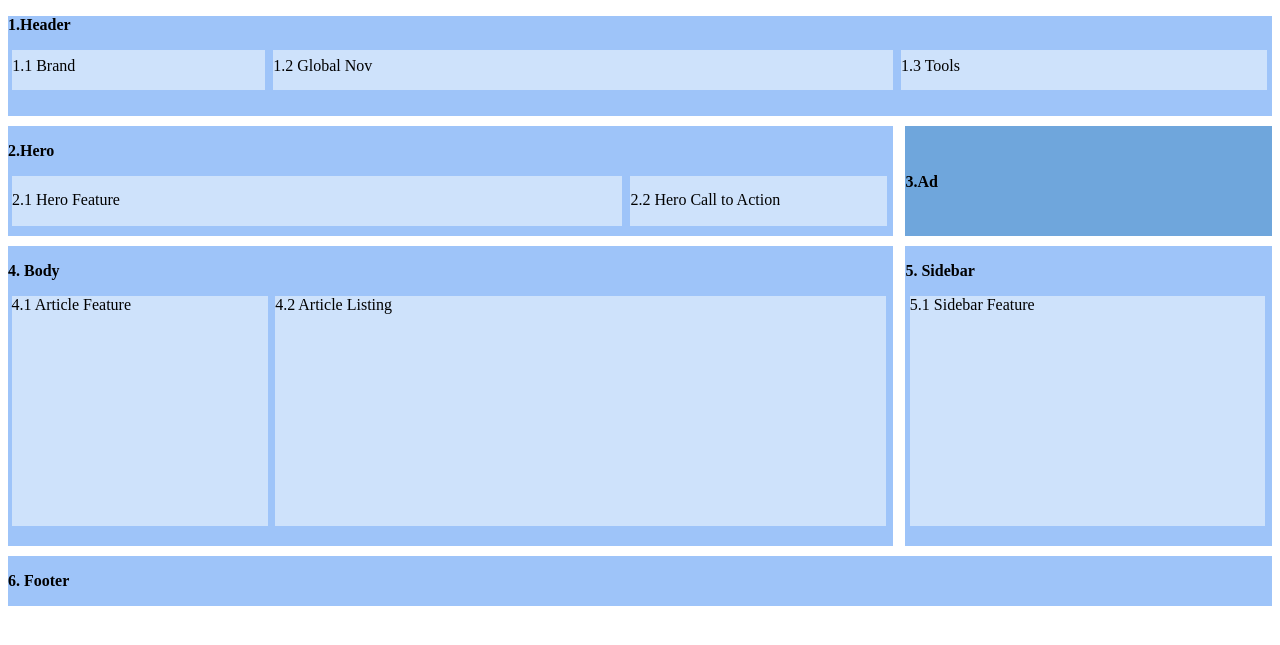
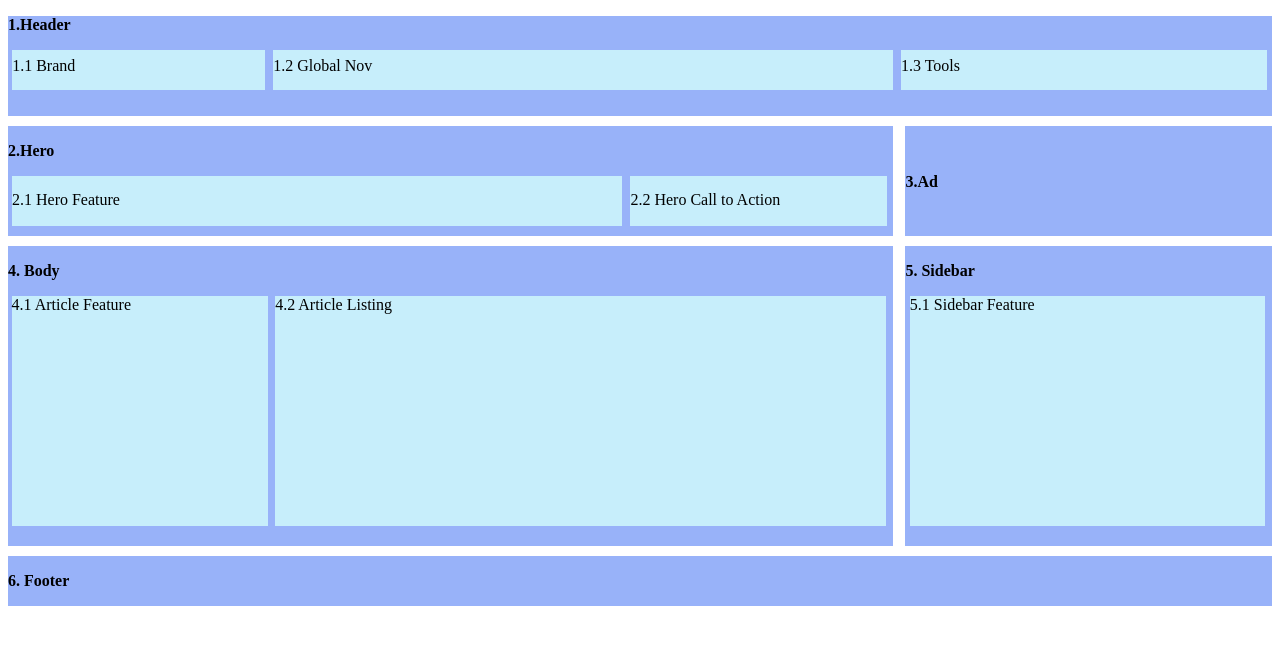
Before and after one commit to dichakho/18php02, a PHP site: page /ex4.html in a window 1280 px wide. Shown: the top 645 px of the page. Run offline with PHP 8.4, Linux system fonts and the light colour scheme.

Commit message:
update bai 4

```diff
--- a/session 3/ex4.html
+++ b/session 3/ex4.html
@@ -2,6 +2,9 @@
 <html lang="en">
 <head>
 	<title>BTVN</title>
+	<link rel="shortcut icon" href="hearticon.png">
+	<meta name="description" content="ex,php02">
+	<meta name="keyword" content="ex, php02, html, web">
 	<link rel="stylesheet" type="text/css" href="style3.css">
 	<meta name="viewport" content="width=device-width, initial-scale=1">
 </head>
@@ -28,9 +31,10 @@
 		<p><b>5. Sidebar</b></p>
 		<div class="slide9">5.1 Sidebar Feature</div>
 	</div>
-	<div id="footer">
+
+	<footer>
 		<p><b>6. Footer</b></p>
-	</div>
+	</footer>
 
 </body>
 </html>
--- a/session 3/style3.css
+++ b/session 3/style3.css
@@ -1,11 +1,11 @@
 #header {
 
-	background-color: #9ec4f9;
+	background-color: #98b2f9;
 	width: 100%;
 	height: 100px;
 }
 #header div{
-	background-color: #cee2fb;
+	background-color: #c7eefb;
 	height: 40px;
 	float: left;
 	margin: 0% 0.33%;
@@ -29,18 +29,18 @@ div.slide3{
 	float: left;
 	margin-top: 10px;
 	margin-right: 0.9%;
-	background-color: #9ec4f9;
+	background-color: #98b2f9;
 }
 #ad {
 	width: 29%;
 	height: 110px;
 	float: right;
 	margin-top: 10px;
-	background-color: #6fa6dc;
+	background-color: #98b2f9;
 	line-height: 500%;
 }
 #hero div{
-	background-color: #cee2fb;
+	background-color:#c7eefb;
 	height: 50px;
 	float: left;
 	margin: 0% 0.45%;
@@ -56,14 +56,14 @@ div.slide5{
 #body{
 	margin-top: 10px;
 	margin-right: 0.9%;
-	background-color: #9ec4f9;
+	background-color: #98b2f9;
 	width: 70%;
 	height: 300px;
 	float: left;
 }
 div.slide6 {
 	width: 29%;
-	background-color: #cee2fb;
+	background-color: #c7eefb;
 	float: left;
 	margin: 0% 0.4%;
 	height: 230px;
@@ -71,7 +71,7 @@ div.slide6 {
 }
 div.slide7 {
 	width: 69%;
-	background-color: #cee2fb;
+	background-color: #c7eefb;
 	float: left;
 	margin: 0% 0.4%;
 	height: 230px;
@@ -84,19 +84,19 @@ div.slide8{
 
 #slidebar {
 	margin-top: 10px;
-	background-color: #9ec4f9;
+	background-color: #98b2f9;
 	width: 29%;
 	height: 300px;
 	float: right;
 }
 div.slide9{
 	width: 97%;
-	background-color: #cee2fb;
+	background-color: #c7eefb;
 	margin-left: 1.2%;
 	height: 230px;
 }
-#footer {
-	background-color: #9ec4f9;
+footer {
+	background-color: #98b2f9;
 	width: 100%;
 	height: 50px;
 	float: left;
@@ -121,11 +121,14 @@ div.slide9{
 	div.slide6 {
 		width: 70%;
 		height: 100px;
+
 	}
 	div.slide8 {
+		padding-top: 2%;
 		width: 28%;
 		margin-left: 0.5%;
 		height: 100px;
+		display:block;
 	}
 	div.slide7 {
 		width: 99%;
@@ -135,7 +138,7 @@ div.slide9{
 	#hero div{
 		margin: 0.2% 0.5%;
 	}
-	#ad {
+	#ad{
 		display:none;
 	}
 	#slidebar {
@@ -148,8 +151,6 @@ div.slide9{
 		height: 80px;
 	}
 }
-
-
 @media screen and (max-width: 480px){
 	#header {
 		height: 150px;
```
Also changed, not shown: session4/ex1.html (added, +22 -0 lines), session4/style.css (added, +20 -0 lines), session 3/football.jpg (added), session 3/heart.jpg (added), session 3/hearticon.png (added).
